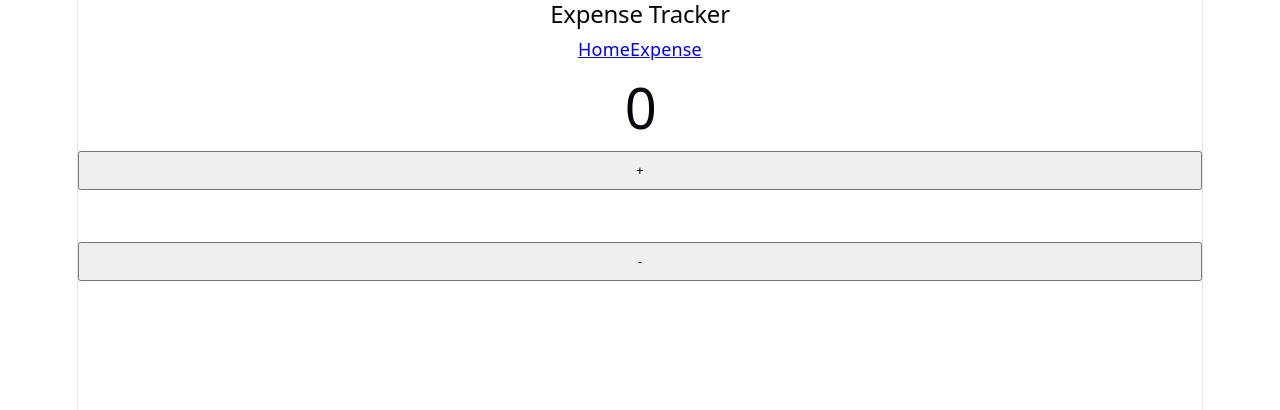
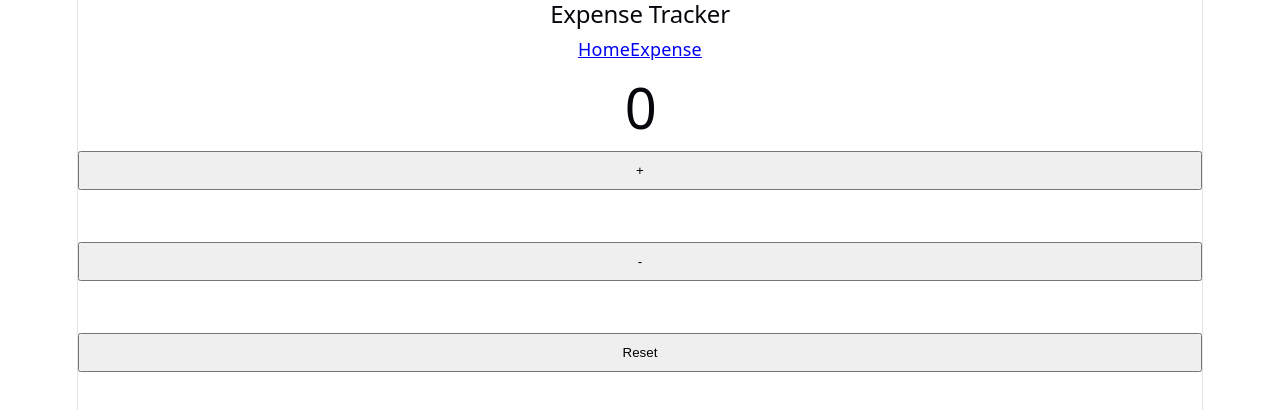
Before and after one commit to abhi12012/expense-tracker-react, a React (Vite) app in the folder expense-tracker-react/: page /counter in a window 1280 px wide. Shown: the top 410 px of the page. Built offline with nearby package versions, Linux system fonts and the light colour scheme.

Commit message:
reset add browser seen

```diff
--- a/expense-tracker-react/src/components/Counter.jsx
+++ b/expense-tracker-react/src/components/Counter.jsx
@@ -14,6 +14,12 @@ function reducer(state, action) {
   if (action === "decrement") {
   return state - 1;
 }
+
+
+if (action === "reset") {
+  return initialState;
+}
+
 
 return state;
 
@@ -51,6 +57,17 @@ function Counter() {
   -
 </button>
 
+
+<br />
+<br />
+
+
+<button
+  onClick={() => dispatch("reset")}
+>
+  Reset
+</button>
+
   </>
 );
 
```
